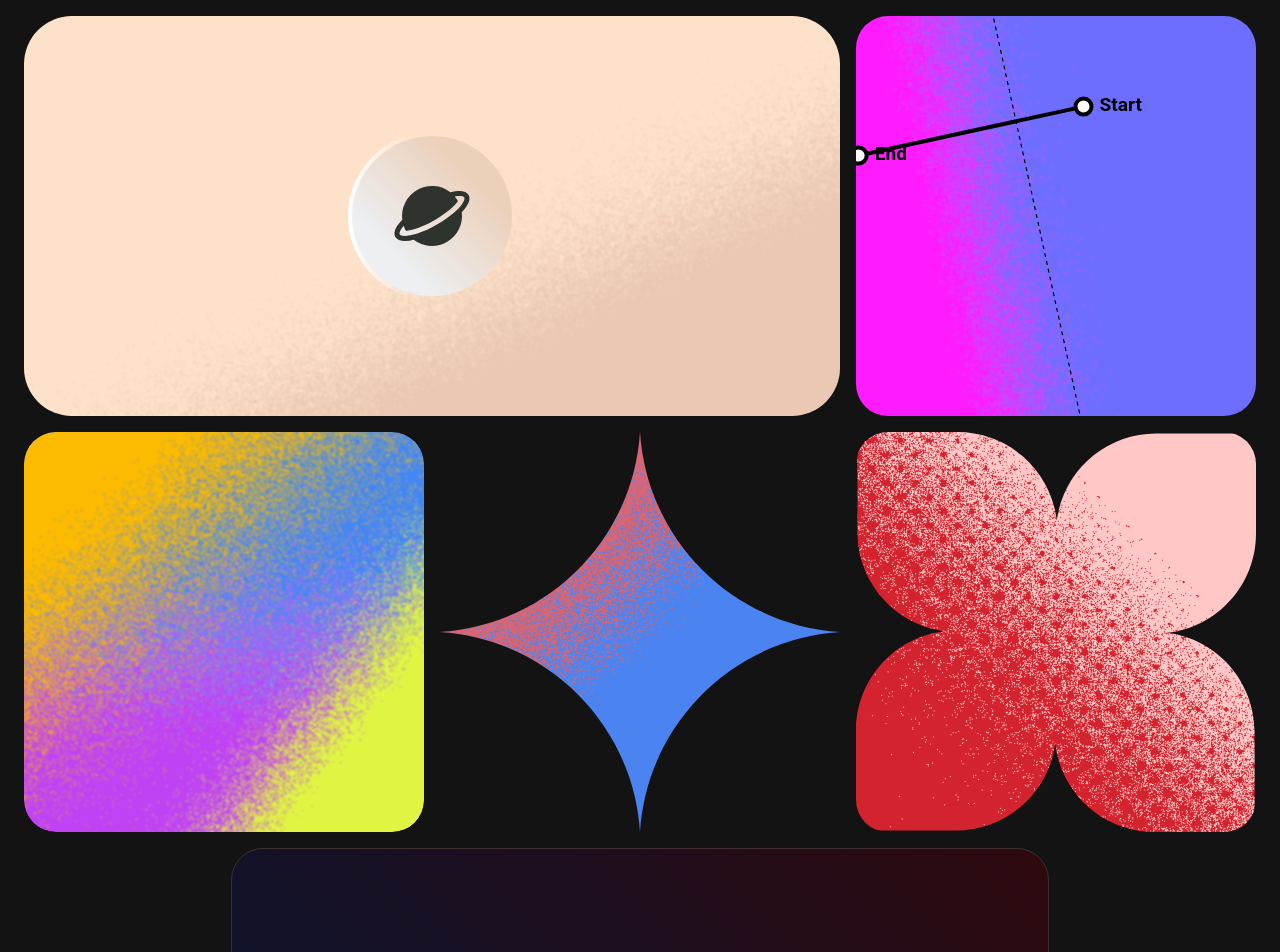
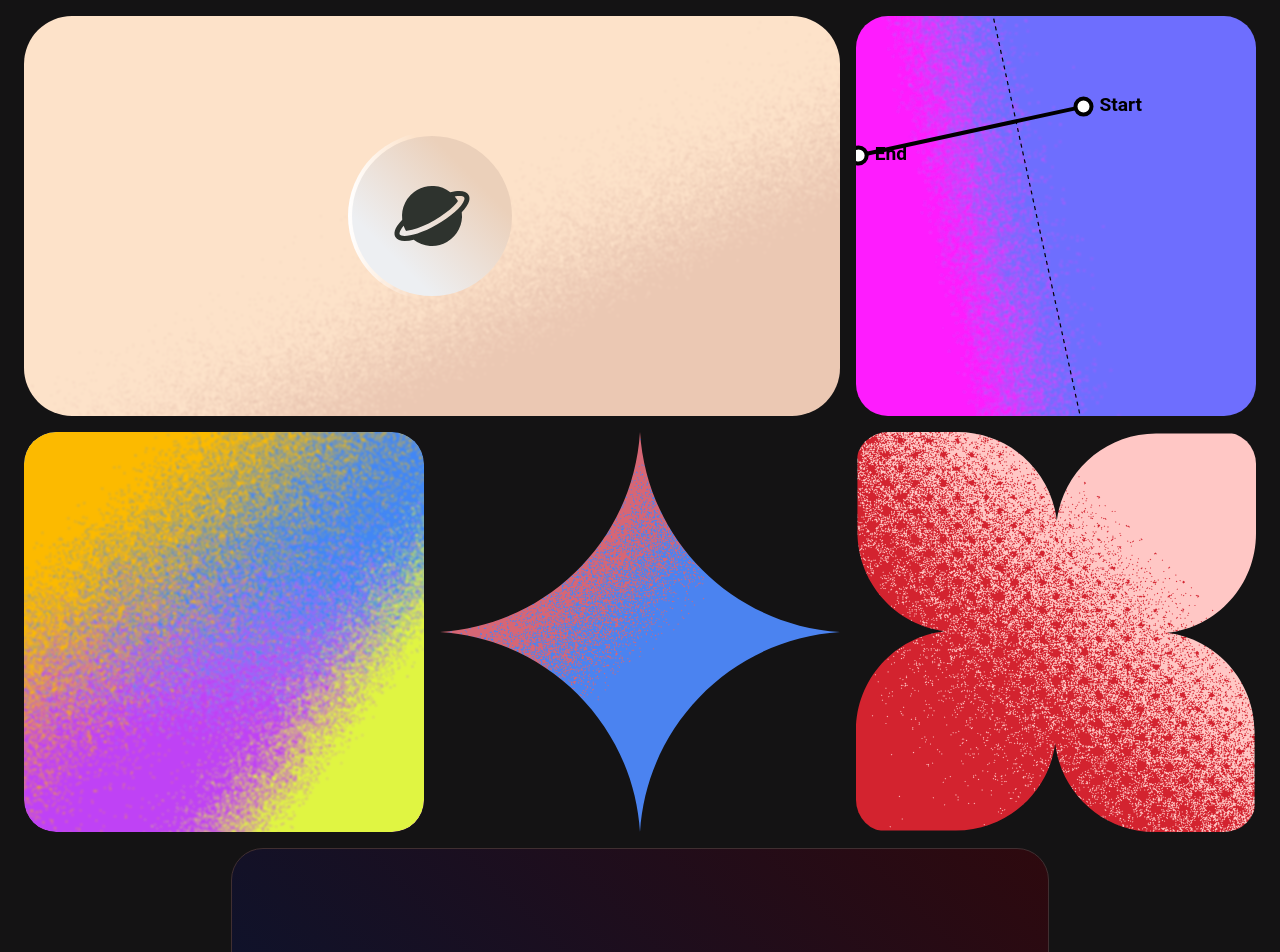
Before and after one commit to BSoDium/Svg-gradients, a React (Vite) app: page / in a window 1280 px wide. Shown: the top 952 px of the page. Built offline with nearby package versions, Linux system fonts and the light colour scheme.

Commit message:
refactor: optimize turbulenceOptions in MultipleLayers component

```diff
--- a/src/examples/MultipleLayers.tsx
+++ b/src/examples/MultipleLayers.tsx
@@ -29,7 +29,7 @@ export default function MultipleLayers() {
           startColor="#4287f5"
           endColor="#bf42f5"
           turbulenceOptions={{
-            baseFrequency: 10,
+            baseFrequency: 2,
             numOctaves: 2,
           }}
         />
@@ -38,7 +38,7 @@ export default function MultipleLayers() {
           end={[80, 100]}
           endColor="#e0f542"
           turbulenceOptions={{
-            baseFrequency: 10,
+            baseFrequency: 2,
             numOctaves: 2,
           }}
         />
@@ -47,7 +47,7 @@ export default function MultipleLayers() {
           end={[0, 0]}
           endColor="#fcba03"
           turbulenceOptions={{
-            baseFrequency: 10,
+            baseFrequency: 2,
             numOctaves: 2,
           }}
         />
```
